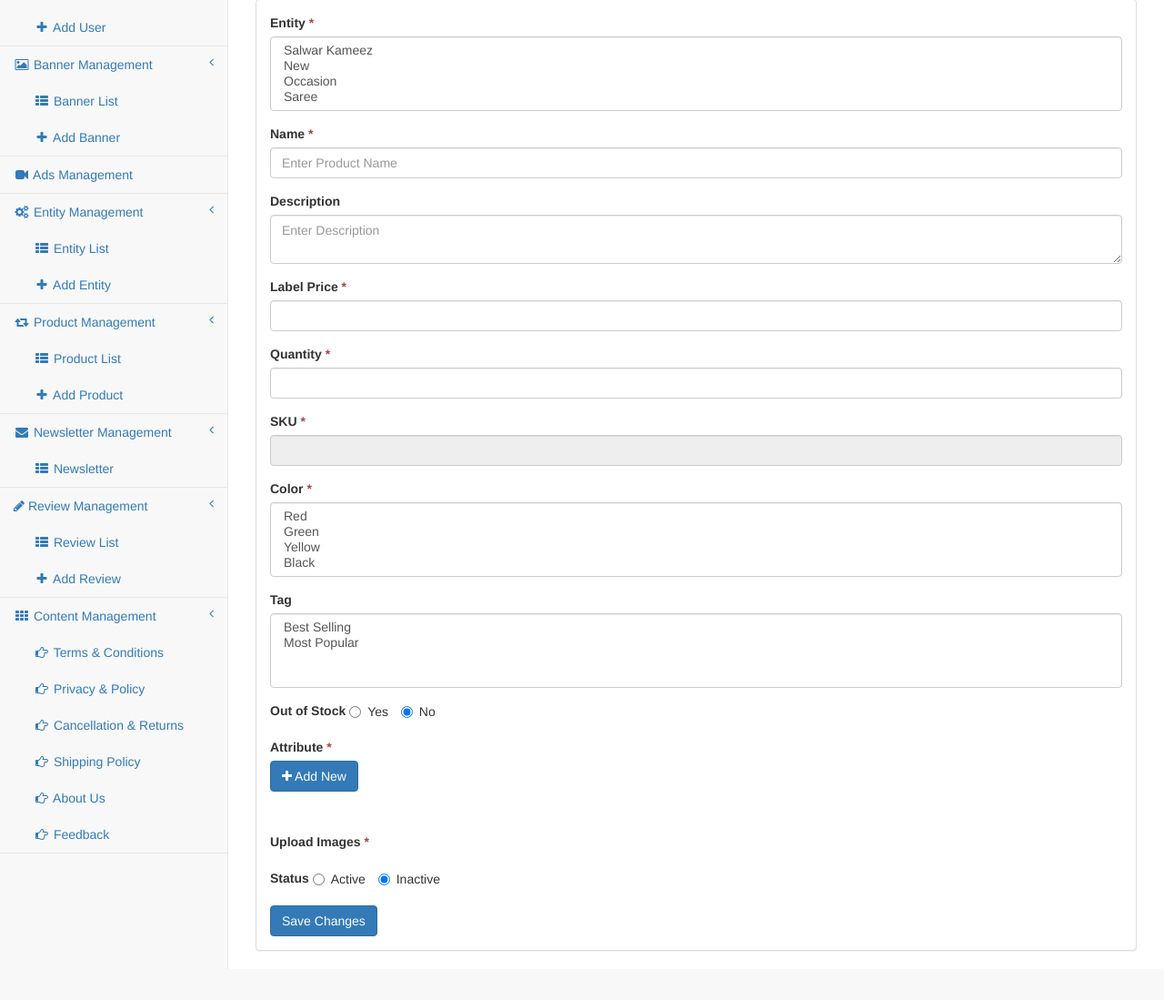
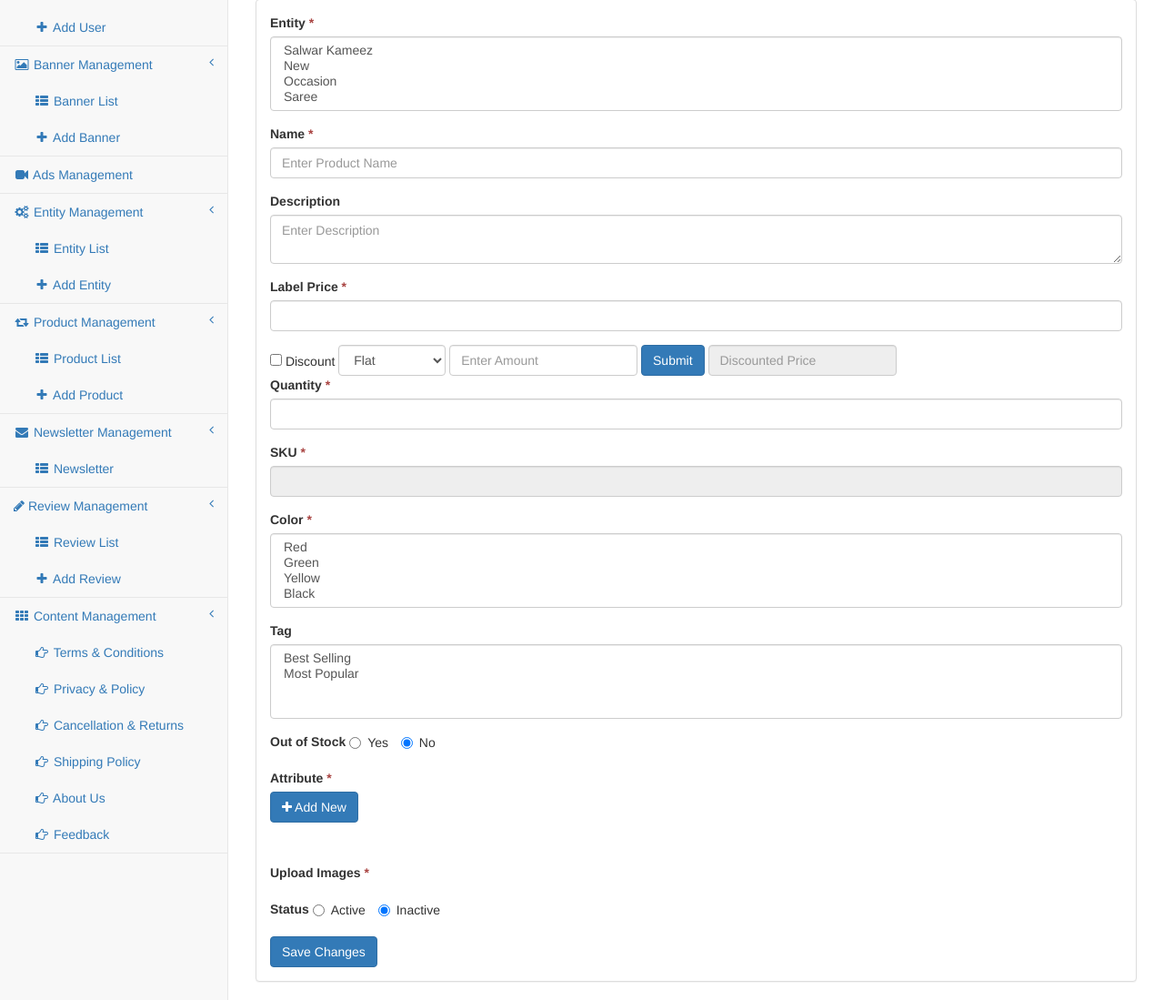
Before and after one commit to partha2008/sareewali, a CodeIgniter app: page /sareewali_git/index.php/admin/product/product_edit/1 in a window 1280 px wide. Shown: the part 162-1261 px from the top of the page at 91% size. Before the commit the page ends 1227 px from the top, so only its background shows below. Run offline with CodeIgniter, Linux system fonts and the light colour scheme; data comes from the database, SQL or seed files in the repository; data that the repository does not hold is empty; some libraries are stand-ins or nearby versions.

Commit message:
product price discount

```diff
--- a/application/models/Productdata.php
+++ b/application/models/Productdata.php
@@ -26,7 +26,7 @@ class Productdata extends CI_Model {
 			$order_by = "RAND()";
 		}
 
-		$sql = "SELECT  ".TABLE_PRODUCT.".product_id, ".TABLE_PRODUCT.".slug, ".TABLE_PRODUCT.".name as prd_name, ".TABLE_PRODUCT.".price, ".TABLE_PRODUCT_IMAGES.".name as prd_img_name,"
+		$sql = "SELECT  ".TABLE_PRODUCT.".product_id, ".TABLE_PRODUCT.".prd_dic_chk, ".TABLE_PRODUCT.".discounted_price, ".TABLE_PRODUCT.".slug, ".TABLE_PRODUCT.".name as prd_name, ".TABLE_PRODUCT.".price, ".TABLE_PRODUCT_IMAGES.".name as prd_img_name,"
 			."(CASE WHEN ".TABLE_PRODUCT.".product_id IN (
 				SELECT ".TABLE_PRODUCT.".product_id from ".TABLE_PRODUCT."
 				INNER JOIN ".TABLE_PRODUCT_ENTITY." ON ".TABLE_PRODUCT.".product_id = ".TABLE_PRODUCT_ENTITY.".product_id
--- a/application/views/admin/product_edit.php
+++ b/application/views/admin/product_edit.php
@@ -26,6 +26,7 @@
 						$this->session->unset_userdata('has_error');
 						$this->session->unset_userdata('productedit_notification');
 						$this->session->unset_userdata('color');
+						$this->session->unset_userdata('prd_dic_chk');
 					?>
 					<div class="panel panel-default">
 						<div class="panel-body">
@@ -62,7 +63,25 @@
 										</div>
 										<div class="form-group">
 											<label class="control-label">Label Price <span style="color:#a94442;">*</span></label>
-											<input class="form-control" type="text" name="price" value="<?php echo (isset($product_details->price) && $product_details->price) ? $product_details->price : '';?>">
+											<input id="label_price" class="form-control" type="text" name="price" value="<?php echo (isset($product_details->price) && $product_details->price) ? $product_details->price : '';?>">
+										</div>
+										<div class="form-inline">
+											<div class="checkbox">
+											    <label><input <?php if(isset($product_details->prd_dic_chk) && ($product_details->prd_dic_chk == "Y")){echo 'checked';}?> type="checkbox" id="prd_dic_chk" name="prd_dic_chk" value="1"> Discount</label>
+											</div>
+										    <div class="form-group">
+										    	<select class="form-control" id="prd_dis_mode" name="prd_dis_mode">
+										    		<option value="flat" <?php if(isset($product_details->prd_dis_mode) && ($product_details->prd_dis_mode == 'flat')){echo 'selected';};?>>Flat</option>
+										    		<option value="per" <?php if(isset($product_details->prd_dis_mode) && ($product_details->prd_dis_mode == 'per')){echo 'selected';};?>>Percentage</option>
+										    	</select>
+										    </div>
+										  <div class="form-group">
+										    <input type="text" class="form-control" placeholder="Enter Amount" id="prd_dis_amt" name="prd_dis_amt" value="<?php if(isset($product_details->prd_dis_amt)){echo $product_details->prd_dis_amt;}?>">
+										  </div>
+										  <button type="button" class="btn btn-primary" id="prd_dis_btn">Submit</button>
+										 <div class="form-group">
+										    <input name="discounted_price" value="<?php if(isset($product_details->discounted_price)){echo $product_details->discounted_price;}?>" id="prd_dis_price" type="text" class="form-control" placeholder="Discounted Price" readonly>
+										  </div>
 										</div>
 										<div class="form-group">
 											<label class="control-label">Quantity <span style="color:#a94442;">*</span></label>
--- a/assets/scripts/custom.js
+++ b/assets/scripts/custom.js
@@ -188,15 +188,27 @@
         $("#prd_dis_btn").click(function(){
             if($("#prd_dic_chk").is(':checked')){
                 var prd_dis_amt = $("#prd_dis_amt").val();
-                if(prd_dis_amt){
+                var prd_amt = $("#label_price").val();
+                if(prd_dis_amt && prd_amt){
                     var mode = $("#prd_dis_mode option:selected").val();
                     if(mode == "flat"){
+                        var discounted_price = parseFloat(prd_amt)-parseFloat(prd_dis_amt);
+                    }else{
+                        var dis = (parseFloat(prd_amt)*parseFloat(prd_dis_amt))/100;
+                        var discounted_price = (parseFloat(prd_amt))-dis;
+                    }
 
-                    }else{
-
-                    }
+                    $("#prd_dis_price").val(discounted_price);
                 }
             }
         });
 
+        $("#prd_dic_chk").click(function(){
+            if(!$(this).is(':checked')){
+                $("#prd_dis_price").val("");
+                $("#prd_dis_amt").val("");
+                $('#prd_dis_mode').prop('selectedIndex',0);
+            }
+        });
+
     });
```
Also changed, not shown: application/views/admin/product_add.php (+8 -7 lines), application/views/product_details.php (+39 -2 lines).
